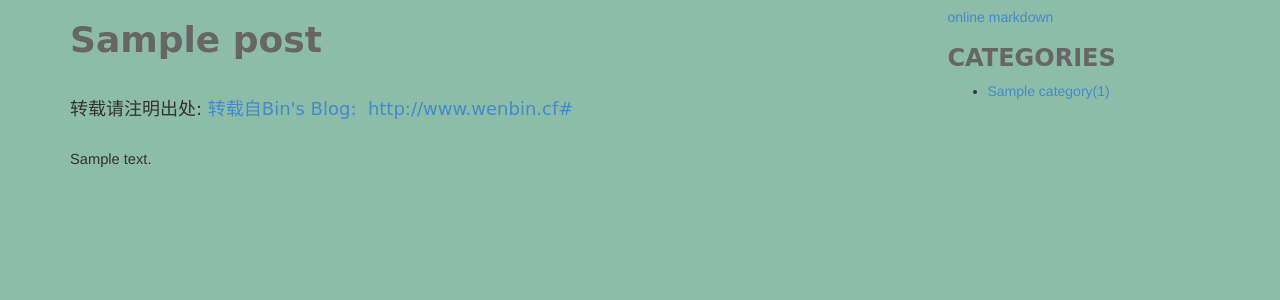
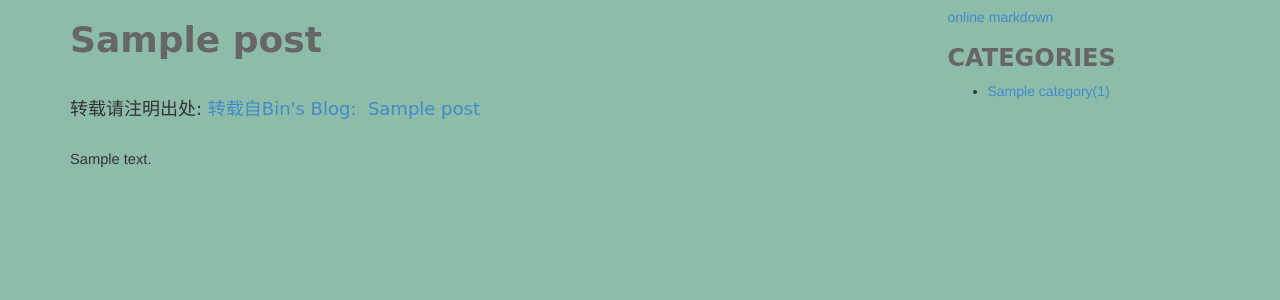
Before and after one commit to juandx/myblog, a Django app: page /post/1/ in a window 1280 px wide. Shown: the part 185-485 px from the top of the page. Run offline with Django 3.2, Linux system fonts and the light colour scheme; tables that the repository leaves empty hold one stand-in row (values such as "Sample post"); some libraries are stand-ins or nearby versions.

Commit message:
title modify

```diff
--- a/blog/templates/blog/post_detail.html
+++ b/blog/templates/blog/post_detail.html
@@ -30,7 +30,7 @@
     </div>
     </br>
     <div>
-        <h4>转载请注明出处:&nbsp<a href="{% url 'blog.views.post_detail' pk=post.pk %}" target="_blank">转载自Bin's Blog:&nbsp http://www.wenbin.cf{% url 'blog.views.post_detail' pk=post.pk %}</a></h4>
+        <h4>转载请注明出处:&nbsp<a href="{% url 'blog.views.post_detail' pk=post.pk %}" target="_blank">转载自Bin's Blog:&nbsp {{ post.title }}</a></h4>
     </div>
     </br>
     <div class="post_detail">
```
